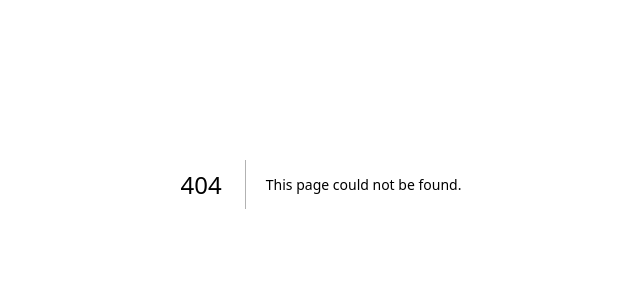
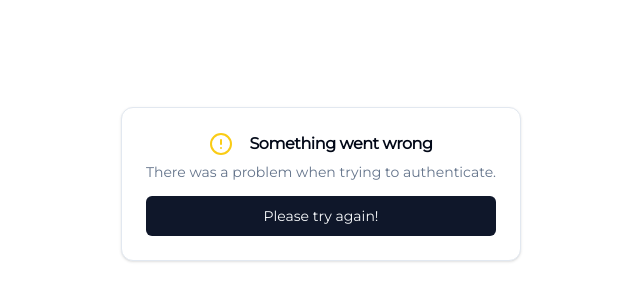
Before and after one commit to musegit88/simple_todo, a Next.js app: page /auth-error in a window 1280 px wide. Before the commit this address had no page. Shown: the part 216-516 px from the top of the page, without its empty margins (319-959 px from the left). Built offline with nearby package versions, Linux system fonts and the light colour scheme.

Commit message:
feat auth error page

```diff
--- /dev/null
+++ b/src/app/auth-error/page.tsx
@@ -0,0 +1,37 @@
+"use client";
+
+import { Button } from "@/components/ui/button";
+import {
+  Card,
+  CardContent,
+  CardDescription,
+  CardHeader,
+  CardTitle,
+} from "@/components/ui/card";
+import { CircleAlert } from "lucide-react";
+import Link from "next/link";
+
+const page = () => {
+  return (
+    <div className="flex flex-col items-center justify-center h-screen">
+      <Card>
+        <CardHeader>
+          <CardTitle className="flex items-center justify-center gap-4">
+            <CircleAlert className="text-yellow-400" />
+            <h2>Something went wrong</h2>
+          </CardTitle>
+          <CardDescription>
+            There was a problem when trying to authenticate.
+          </CardDescription>
+          <CardContent className="p-0">
+            <Link href={"/signin"}>
+              <Button className="w-full mt-2">Please try again!</Button>
+            </Link>
+          </CardContent>
+        </CardHeader>
+      </Card>
+    </div>
+  );
+};
+
+export default page;
```
